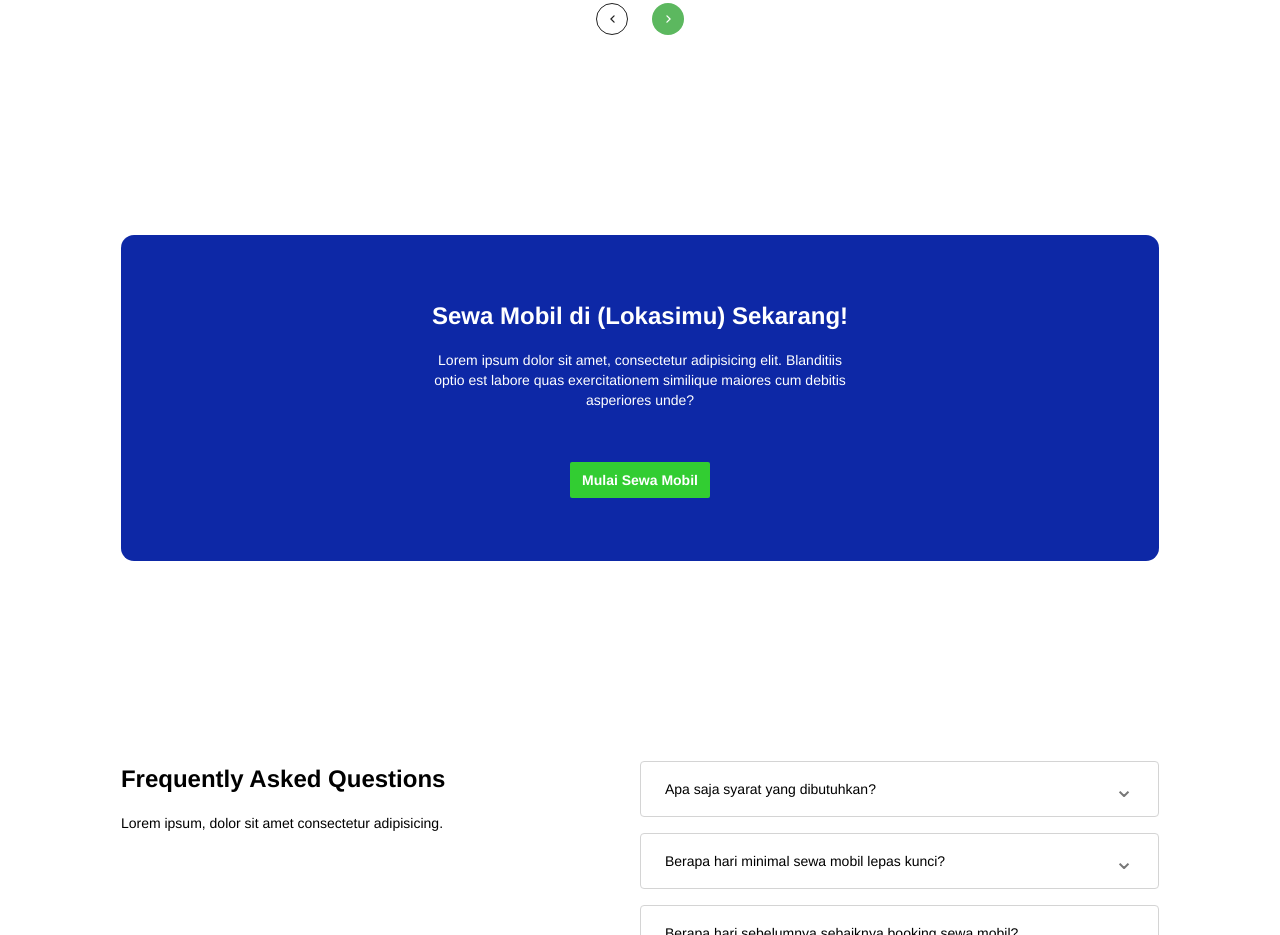
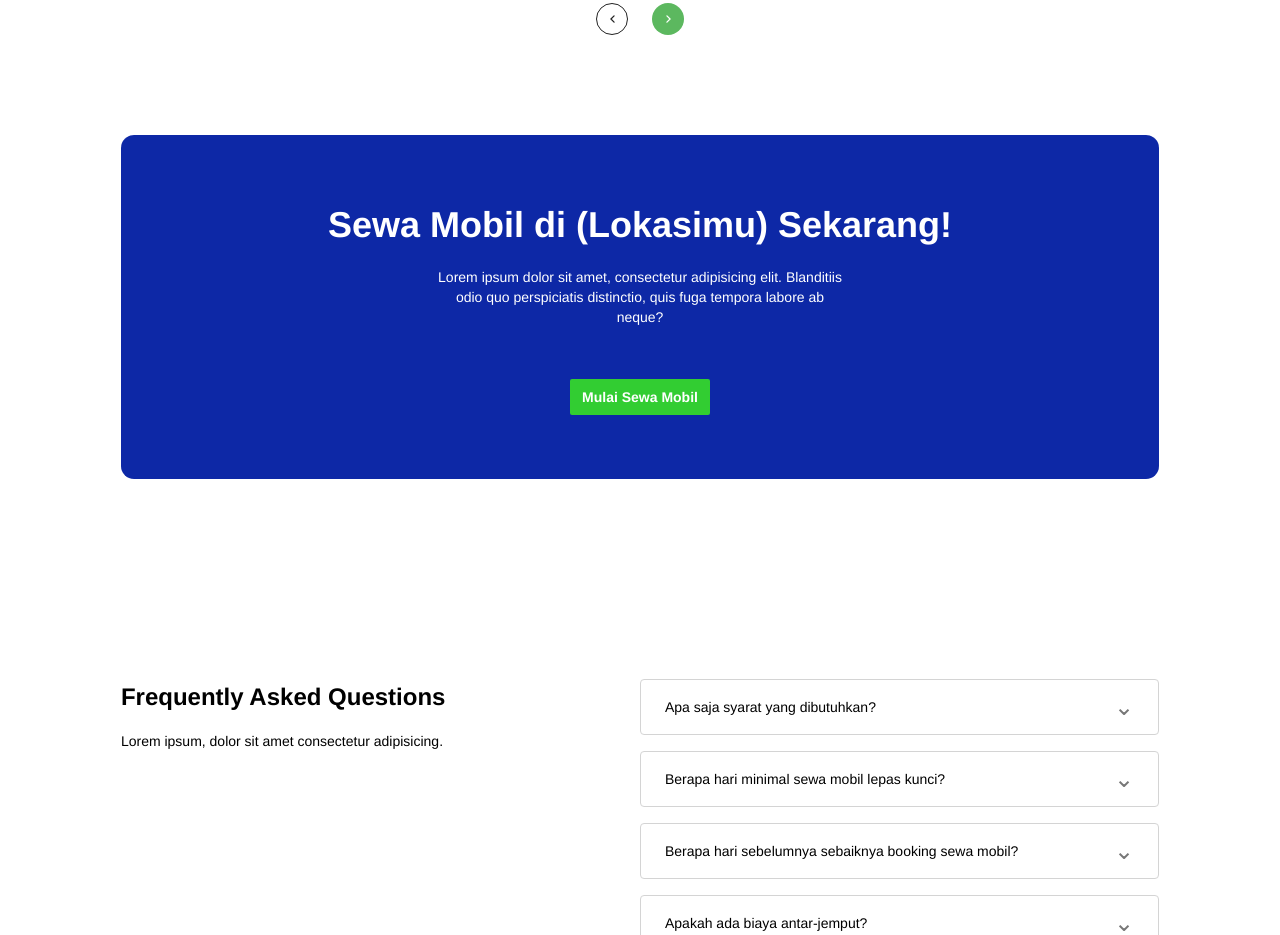
Before and after one commit to hatrnuhn/24001117-synrgy7-yin-bcr, a plain HTML site: page index.html in a window 1280 px wide. Shown: the part 1897-2832 px from the top of the page. Drawn offline with Linux system fonts and the light colour scheme.

Commit message:
refactor(cta): more inline css

```diff
--- a/index.html
+++ b/index.html
@@ -156,11 +156,11 @@
         </div>
     </section>
 
-    <section class="cta box-border flex justify-center items-end">
-        <div class="cta__content w-91prcnt box-border bg-bcr-blue gap-8 flex flex-col justify-center items-center sm:w-81prcnt sm:gap-13">
+    <section class="cta w-screen flex justify-center">
+        <div class="cta__content w-91prcnt bg-bcr-blue gap-8 flex flex-col justify-center items-center sm:w-81prcnt sm:gap-13">
             <div class="flex flex-col gap-4 text-white justify-center w-full items-center">
-                <h1>Sewa Mobil di (Lokasimu) Sekarang!</h1>
-                <p>Lorem ipsum dolor sit amet, consectetur adipisicing elit. Blanditiis optio est labore quas exercitationem similique maiores cum debitis asperiores unde?</p>
+                <h2>Sewa Mobil di (Lokasimu) Sekarang!</h2>
+                <p>Lorem ipsum dolor sit amet, consectetur adipisicing elit. Blanditiis odio quo perspiciatis distinctio, quis fuga tempora labore ab neque?</p>
             </div>
             <button type="button" class="button">Mulai Sewa Mobil</button>
         </div>
--- a/src/input.css
+++ b/src/input.css
@@ -306,41 +306,27 @@
     /* end of testy */
 
     /* cta */
-    .cta {
-        height: 460px;
-        width: 100vw;
-    }
-
     .cta__content {
-        height: 400px;
         border-radius: 13px;
         padding: 64px 17.6829%;
     }
 
-    .cta__content h1 {
-        font-size: 24px;
-        font-weight: 700;
-        line-height: 36px;
+    .cta__content h2 {
         text-align: center;
     }
 
     .cta__content p {
-        font-size: 14px;
-        font-weight: 300;
-        line-height: 20px;
         text-align: center;
     }
 
     @media (min-width: 640px) {
-        .cta {
-            height: 426px;
-        }
-
         .cta__content {
-            height: 326px;
             padding: 64px 0px;
         }
 
+        .cta__content h2 {
+            @apply text-4xl font-bold leading-13 m-0;
+        }
         .cta__content p {
             width: 40%;
         }
```
Also changed, not shown: style.css.
